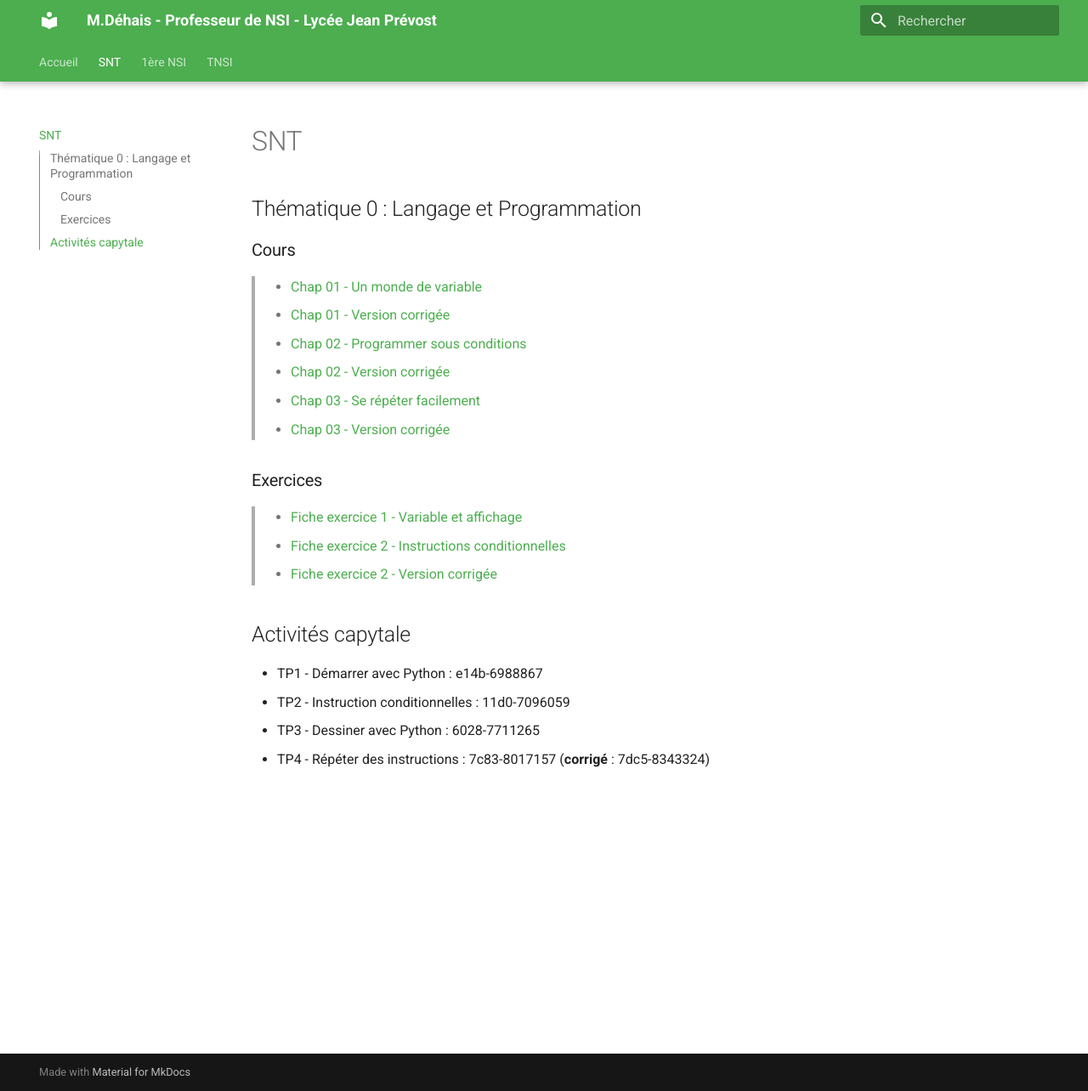
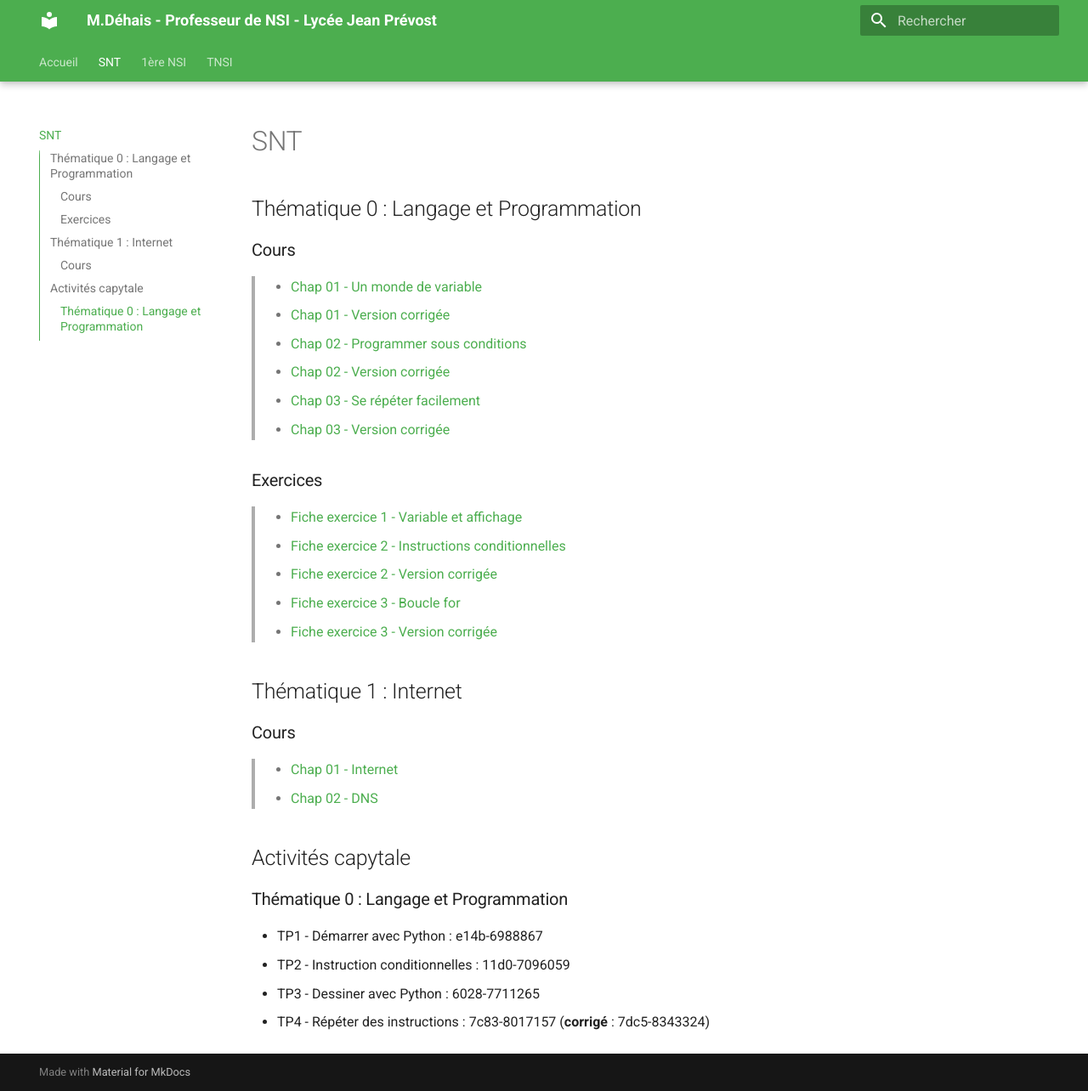
Before and after one commit to DehaisM/nsi-public, an MkDocs documentation site: the page built from docs-public/SNT/index.md, in a window 1280 px wide and 1284 px high. Shown: the whole window at 85% size. Built offline with MkDocs 1.6.1 and Material for MkDocs 9.7.7, drawn with Linux system fonts in a browser that asks for light colours.

Commit message:
fiche exo 3

```diff
--- a/docs-public/SNT/index.md
+++ b/docs-public/SNT/index.md
@@ -15,7 +15,21 @@
 >- [Fiche exercice 1 - Variable et affichage](Exercices/fiche-exo1.pdf)
 >- [Fiche exercice 2 - Instructions conditionnelles](Exercices/fiche-exo2.pdf)
 >- [Fiche exercice 2 - Version corrigée](Exercices/fiche-exo2-corrige.pdf)
+>- [Fiche exercice 3 - Boucle for](Exercices/fiche-exo3.pdf)
+>- [Fiche exercice 3 - Version corrigée](Exercices/fiche-exo3-corrige.pdf)
+
+## Thématique 1 : Internet
+
+### Cours
+>- [Chap 01 - Internet](Cours/T1C1.pdf)
+>- [Chap 02 - DNS ](Cours/T1C2.pdf)
+
+
+
 ## Activités capytale
+
+
+### Thématique 0 : Langage et Programmation
 
 - TP1 - Démarrer avec Python : e14b-6988867
 - TP2 - Instruction conditionnelles : 11d0-7096059
```
Also changed, not shown: docs-public/1NSI/index.md (+3 -3 lines), docs-public/TNSI/index.md (+9 -1 lines), 6 other files.
